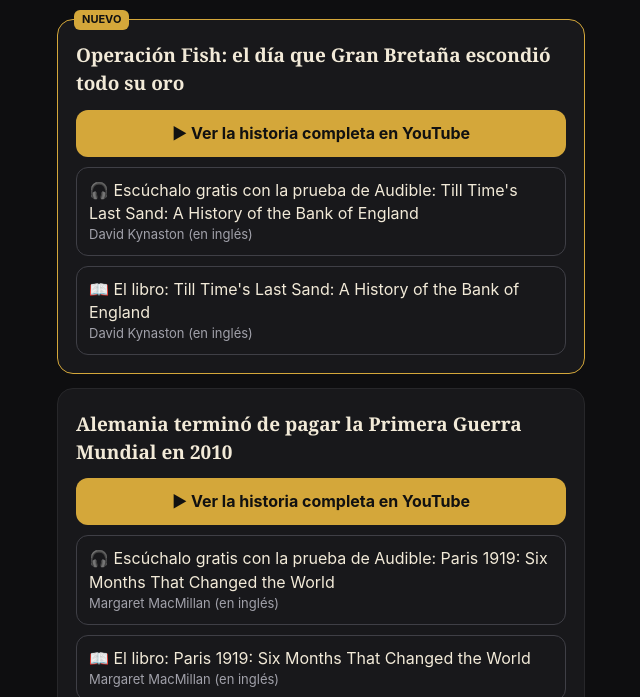
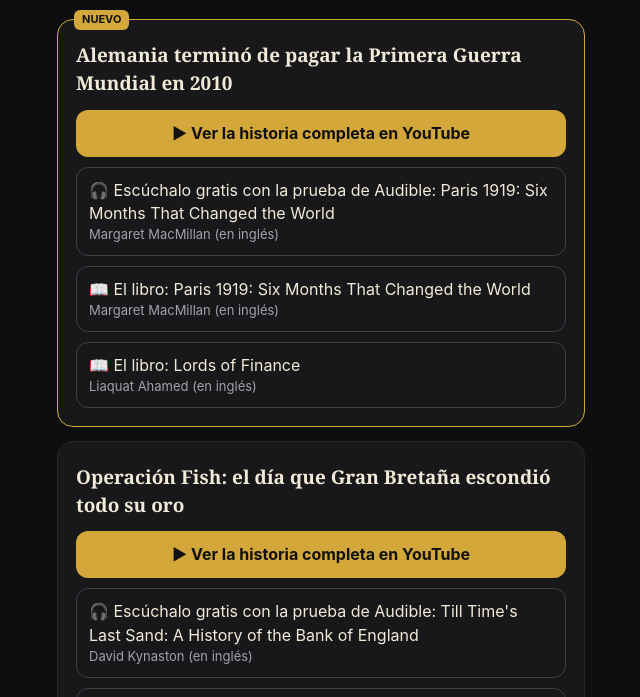
Before and after one commit to luluquic/fabrika, a plain HTML site: page gyc/index.html in a window 1280 px wide. Shown: the part 255-952 px from the top of the page, without its empty margins (319-959 px from the left). Drawn offline with Linux system fonts and the light colour scheme.

```diff
--- a/gyc/index.html
+++ b/gyc/index.html
@@ -12,12 +12,12 @@
 .video.nuevo{border-color:var(--oro)}.tag{position:absolute;top:-10px;left:16px;background:var(--oro);color:#111;font-size:11px;font-weight:700;padding:2px 8px;border-radius:6px}
 h2{font-family:Georgia,serif;font-size:19px;margin:4px 0 12px}.btn{display:block;text-align:center;background:var(--oro);color:#111;font-weight:700;padding:12px;border-radius:12px;text-decoration:none}
 .libro{display:block;margin-top:10px;padding:11px 12px;border:1px solid #3f3f46;border-radius:12px;color:var(--crema);text-decoration:none}
-.libro small{display:block;color:var(--gris);font-size:13px}footer{color:var(--gris);font-size:12px;text-align:center;margin-top:26px}
+.libro small{display:block;color:var(--gris);font-size:13px}.btn small{display:block;font-weight:400;font-size:13px}.alt{display:block;text-align:center;color:var(--gris);font-size:13px;margin:6px 0 12px}footer{color:var(--gris);font-size:12px;text-align:center;margin-top:26px}
 </style></head><body><main><header><img src="logo.png" alt="Guerra y Capital"><h1>Guerra y Capital</h1>
 <p>Historia militar vista a través del dinero, las finanzas y la economía mundial</p><div class="redes"><a href="https://www.youtube.com/@GuerraYCapitalOficial" target="_blank" rel="noopener">YouTube</a><a href="https://www.instagram.com/guerraycapital/" target="_blank" rel="noopener">Instagram</a></div></header>
 <section class="video nuevo"><span class="tag">NUEVO</span>
+<h2>Alemania terminó de pagar la Primera Guerra Mundial en 2010</h2><a class="btn" href="https://youtu.be/AqbTEbDF7wk" target="_blank" rel="noopener">▶ Ver la historia completa en YouTube</a><a class="libro" href="https://www.amazon.com/s?k=Margaret+MacMillan+Paris+1919&amp;i=audible&amp;tag=fabrikamedia-20" target="_blank" rel="sponsored noopener">🎧 Escúchalo gratis con la prueba de Audible: Paris 1919: Six Months That Changed the World<small>Margaret MacMillan (en inglés)</small></a><a class="libro" href="https://www.amazon.com/dp/0375760520?tag=fabrikamedia-20" target="_blank" rel="sponsored noopener">📖 El libro: Paris 1919: Six Months That Changed the World<small>Margaret MacMillan (en inglés)</small></a><a class="libro" href="https://www.amazon.com/dp/0143116800?tag=fabrikamedia-20" target="_blank" rel="sponsored noopener">📖 El libro: Lords of Finance<small>Liaquat Ahamed (en inglés)</small></a></section><section class="video">
 <h2>Operación Fish: el día que Gran Bretaña escondió todo su oro</h2><a class="btn" href="https://www.youtube.com/@GuerraYCapitalOficial" target="_blank" rel="noopener">▶ Ver la historia completa en YouTube</a><a class="libro" href="https://www.amazon.com/s?k=David+Kynaston+Till+Time%27s+Last+Sand&amp;i=audible&amp;tag=fabrikamedia-20" target="_blank" rel="sponsored noopener">🎧 Escúchalo gratis con la prueba de Audible: Till Time&#x27;s Last Sand: A History of the Bank of England<small>David Kynaston (en inglés)</small></a><a class="libro" href="https://www.amazon.com/dp/1408868563?tag=fabrikamedia-20" target="_blank" rel="sponsored noopener">📖 El libro: Till Time&#x27;s Last Sand: A History of the Bank of England<small>David Kynaston (en inglés)</small></a></section><section class="video">
-<h2>Alemania terminó de pagar la Primera Guerra Mundial en 2010</h2><a class="btn" href="https://youtu.be/AqbTEbDF7wk" target="_blank" rel="noopener">▶ Ver la historia completa en YouTube</a><a class="libro" href="https://www.amazon.com/s?k=Margaret+MacMillan+Paris+1919&amp;i=audible&amp;tag=fabrikamedia-20" target="_blank" rel="sponsored noopener">🎧 Escúchalo gratis con la prueba de Audible: Paris 1919: Six Months That Changed the World<small>Margaret MacMillan (en inglés)</small></a><a class="libro" href="https://www.amazon.com/dp/0375760520?tag=fabrikamedia-20" target="_blank" rel="sponsored noopener">📖 El libro: Paris 1919: Six Months That Changed the World<small>Margaret MacMillan (en inglés)</small></a><a class="libro" href="https://www.amazon.com/dp/0143116800?tag=fabrikamedia-20" target="_blank" rel="sponsored noopener">📖 El libro: Lords of Finance<small>Liaquat Ahamed (en inglés)</small></a></section><section class="video">
 <h2>Cuba: el país que vivió del petróleo venezolano</h2><a class="btn" href="https://youtu.be/XTvGssLkUWg" target="_blank" rel="noopener">▶ Ver la historia completa en YouTube</a><a class="libro" href="https://www.amazon.com/s?k=Ada+Ferrer+Cuba+An+American+History&amp;i=audible&amp;tag=fabrikamedia-20" target="_blank" rel="sponsored noopener">🎧 Escúchalo gratis con la prueba de Audible: Cuba: An American History<small>Ada Ferrer (en inglés)</small></a><a class="libro" href="https://www.amazon.com/dp/1501154567?tag=fabrikamedia-20" target="_blank" rel="sponsored noopener">📖 El libro: Cuba: An American History<small>Ada Ferrer (en inglés)</small></a></section><section class="video">
 <h2>75 toneladas de oro escapando de Hitler y Stalin</h2><a class="btn" href="https://youtu.be/0Fc9vkSt5iY" target="_blank" rel="noopener">▶ Ver la historia completa en YouTube</a><a class="libro" href="https://www.amazon.com/s?k=George+Taber+Chasing+Gold&amp;i=audible&amp;tag=fabrikamedia-20" target="_blank" rel="sponsored noopener">🎧 Escúchalo gratis con la prueba de Audible: Chasing Gold: The Incredible Story of How the Nazis Stole Europe&#x27;s Bullion<small>George M. Taber (en inglés)</small></a><a class="libro" href="https://www.amazon.com/dp/1605989754?tag=fabrikamedia-20" target="_blank" rel="sponsored noopener">📖 El libro: Chasing Gold: The Incredible Story of How the Nazis Stole Europe&#x27;s Bullion<small>George M. Taber (en inglés)</small></a></section><section class="video">
 <h2>Venezuela: la guerra sin balas que vació un país</h2><a class="btn" href="https://youtu.be/QWBcfAbegcg" target="_blank" rel="noopener">▶ Ver la historia completa en YouTube</a><a class="libro" href="https://www.amazon.com/s?k=William+Neuman+Things+Are+Never+So+Bad&amp;i=audible&amp;tag=fabrikamedia-20" target="_blank" rel="sponsored noopener">🎧 Escúchalo gratis con la prueba de Audible: Things Are Never So Bad That They Can&#x27;t Get Worse: Inside the Collapse of Venezuela<small>William Neuman (en inglés)</small></a><a class="libro" href="https://www.amazon.com/s?k=William+Neuman+Things+Are+Never+So+Bad&amp;i=stripbooks&amp;tag=fabrikamedia-20" target="_blank" rel="sponsored noopener">📖 El libro: Things Are Never So Bad That They Can&#x27;t Get Worse: Inside the Collapse of Venezuela<small>William Neuman (en inglés)</small></a></section><section class="video">
```
